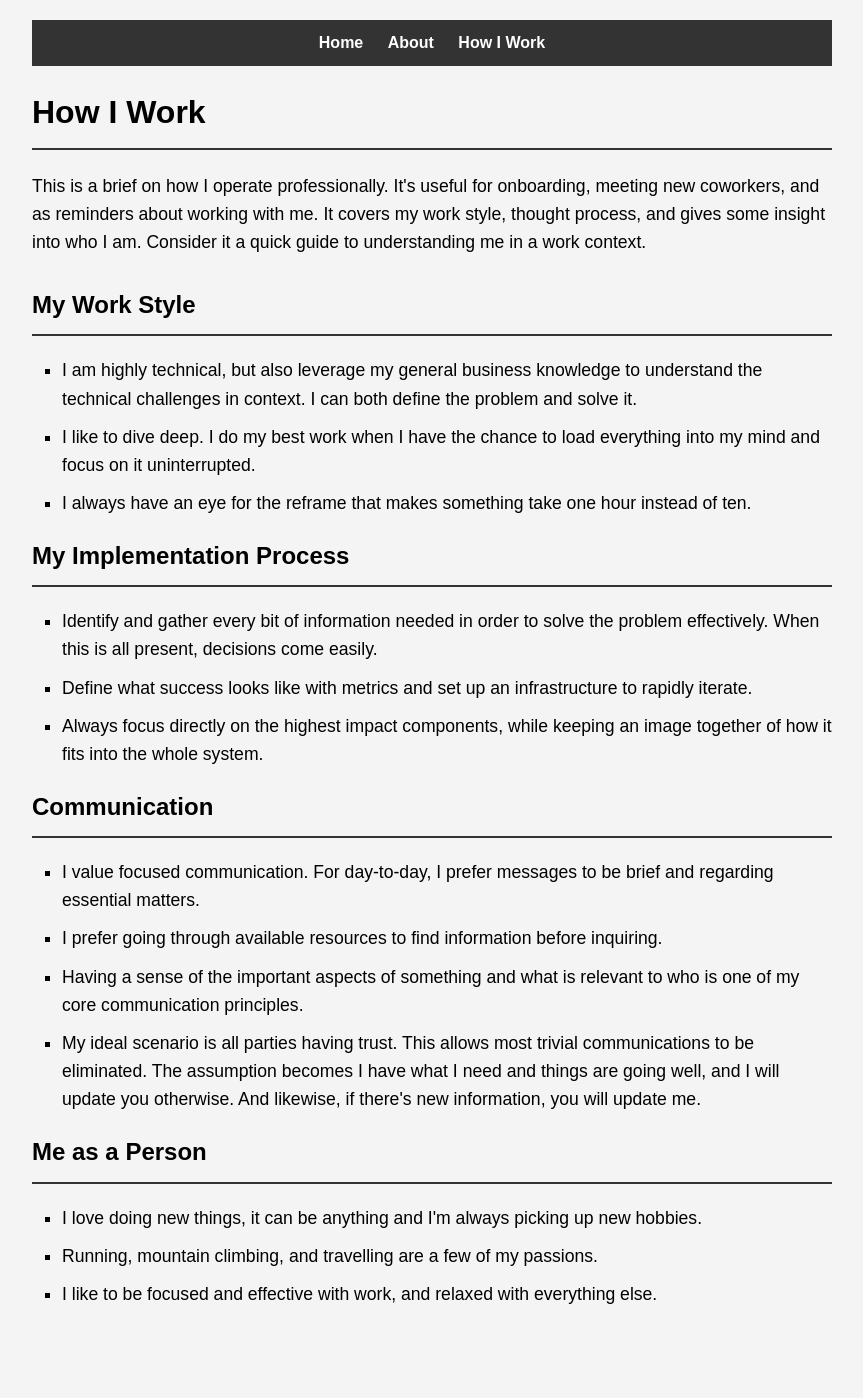
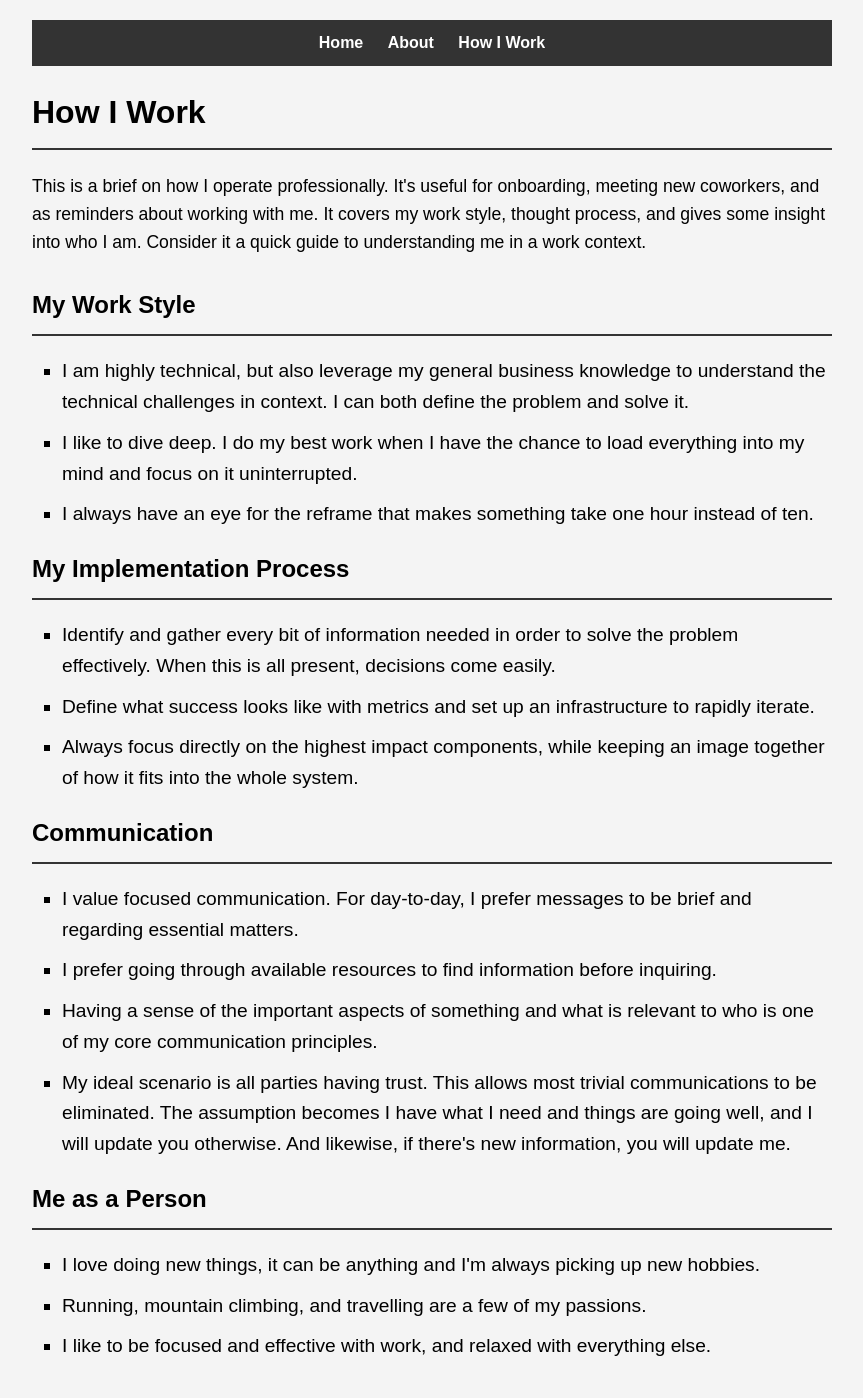
Before and after one commit to ryanfuruness/ryanfuruness.github.io, a Jekyll site: the page built from how-i-work.html, in a window 1280 px wide. Shown: the whole page, without its empty margins (208-1071 px from the left). Built offline with Jekyll 4.4.1, drawn with Linux system fonts in a browser that asks for light colours; before the commit the page ends 1344 px from its top, so only the background shows below that.

Commit message:
Increasing bullet font size

```diff
--- a/assets/main.css
+++ b/assets/main.css
@@ -44,7 +44,7 @@ ul {
 
 li {
     margin-bottom: 10px;
-    font-size: 1.1em; /* Slightly larger than the base font size */
+    font-size: 1.2em; /* Slightly larger than the base font size */
 }
 
 a {
```
